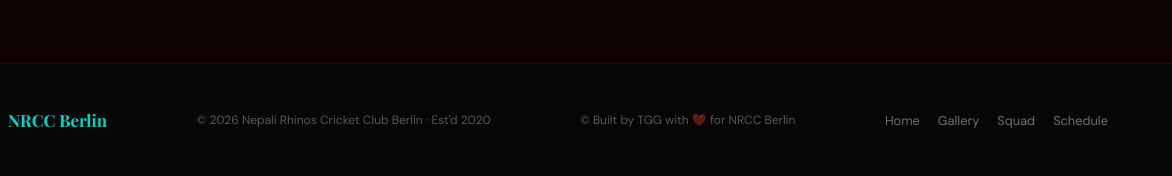
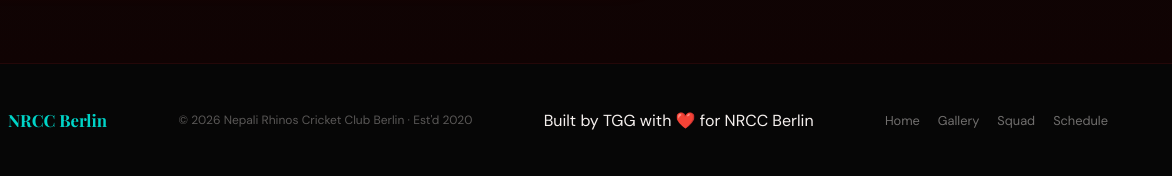
Before and after one commit to imawanish5/nrcc, a plain HTML site: page index.html in a window 1280 px wide. Shown: the part 2984-3160 px from the top of the page, 108-1280 px from the left. Drawn offline with nearby package versions, Linux system fonts and the light colour scheme; no server answers.

Commit message:
Update index.html

```diff
--- a/index.html
+++ b/index.html
@@ -261,7 +261,7 @@
     <span class="footer-logo-text">NRCC Berlin</span>
   </div>
   <div class="footer-copy">&copy; 2026 Nepali Rhinos Cricket Club Berlin &middot; Est'd 2020</div>
-  <div class="footer-copy">&copy; Built by TGG with ❤️ for NRCC Berlin </div>
+  <div> Built by TGG with ❤️ for NRCC Berlin </div>
   <div class="footer-links">
     <a href="index.html">Home</a>
     <a href="gallery.html">Gallery</a>
```
